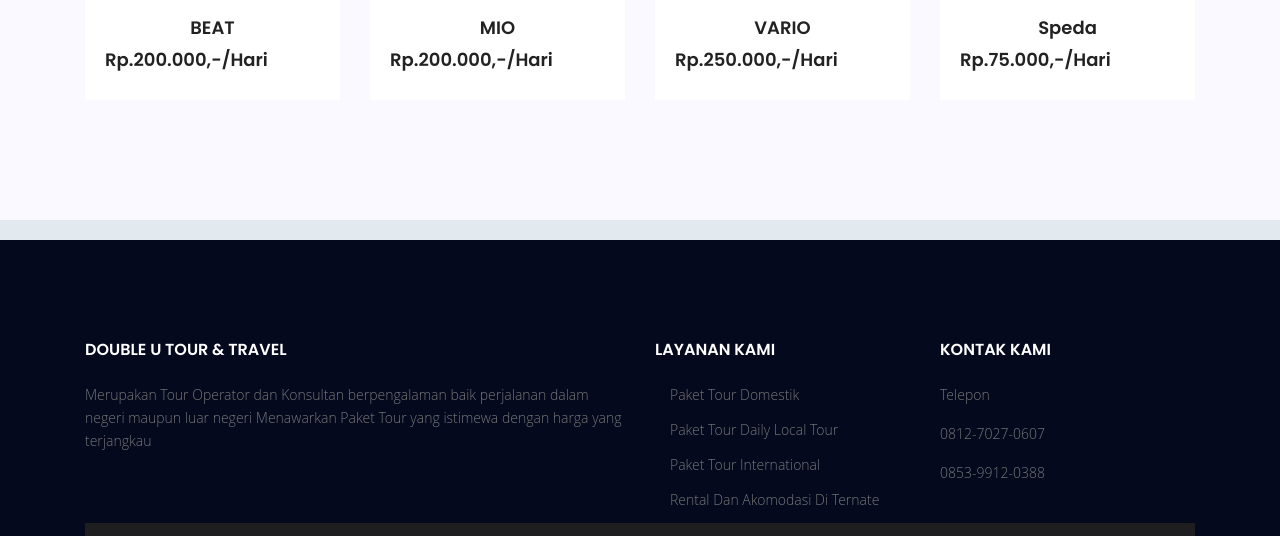
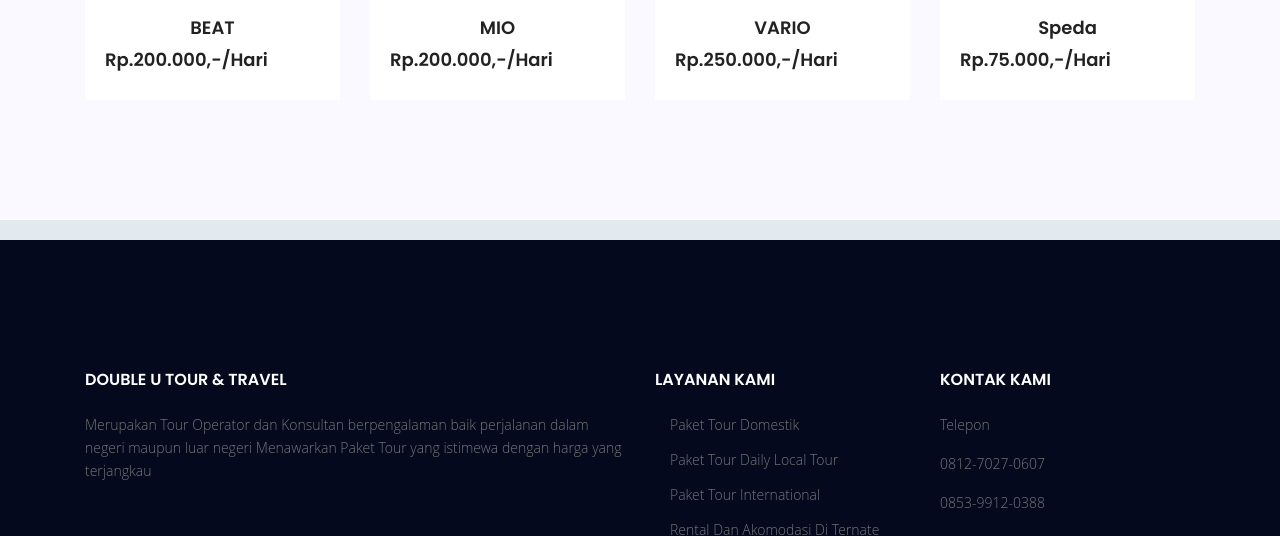
Before and after one commit to musthafaalhasan/travel, a plain HTML site: page rental.html in a window 1280 px wide. Shown: the part 1210-1746 px from the top of the page. Drawn offline with nearby package versions, Linux system fonts and the light colour scheme; some packages are replaced by stand-ins of ours; files that its build step writes are made by us from their sources.

Commit message:
first commit

```diff
--- a/css/style.css
+++ b/css/style.css
@@ -355,3 +355,7 @@ body {
 .motor {
     padding-top: 10%;
 }
+
+.footer-row {
+    padding-top: 30px;
+}
--- a/rental.html
+++ b/rental.html
@@ -212,7 +212,7 @@
 		<!-- start footer Area -->
 		<footer class="footer-area section-gap">
 			<div class="container">
-				<div class="row">
+				<div class="row footer-row">
 					<div class="col-lg-6  col-md-6 col-sm-6">
 						<div class="single-footer-widget">
 							<h6>Double U Tour & Travel</h6>
```
